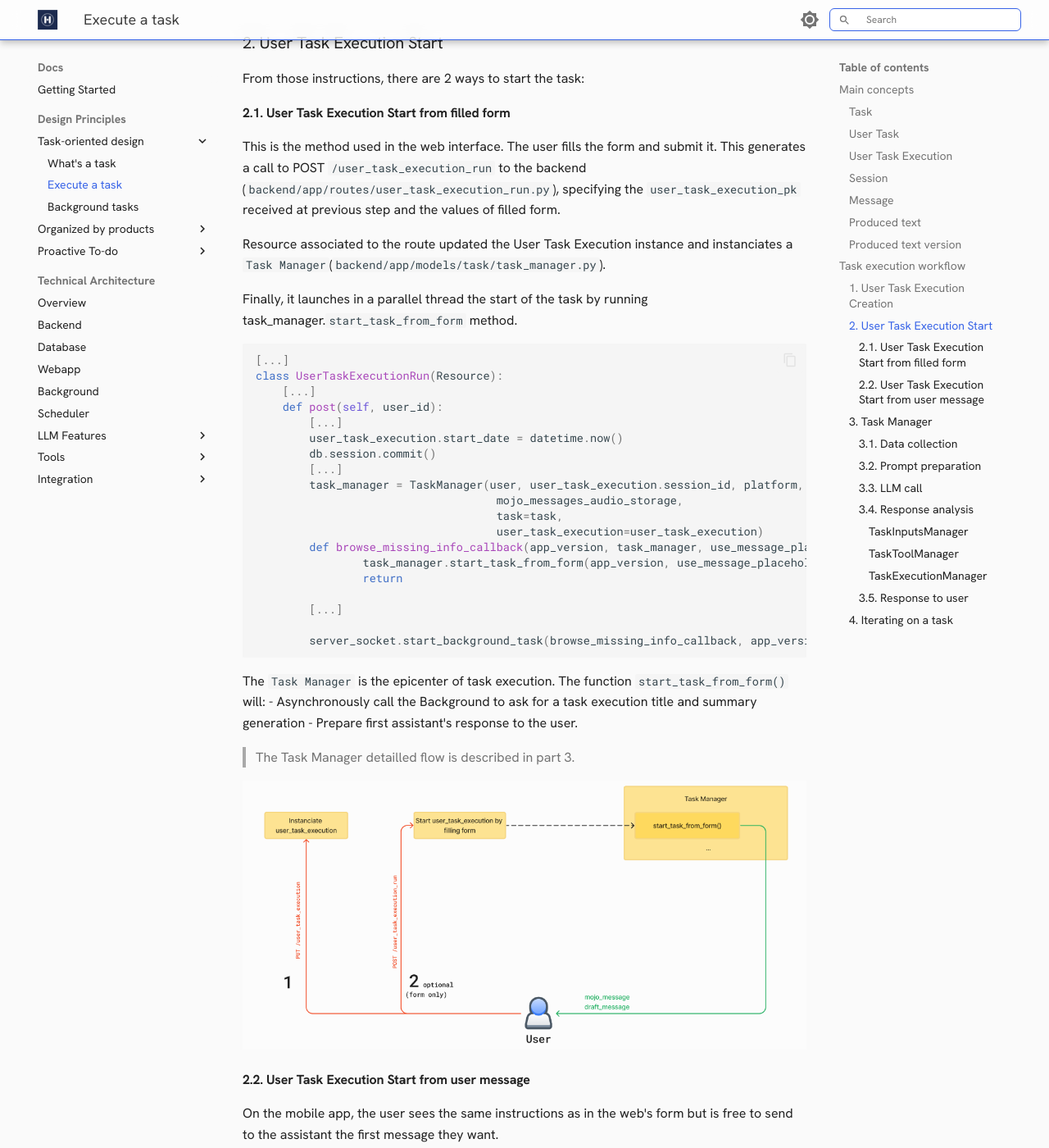
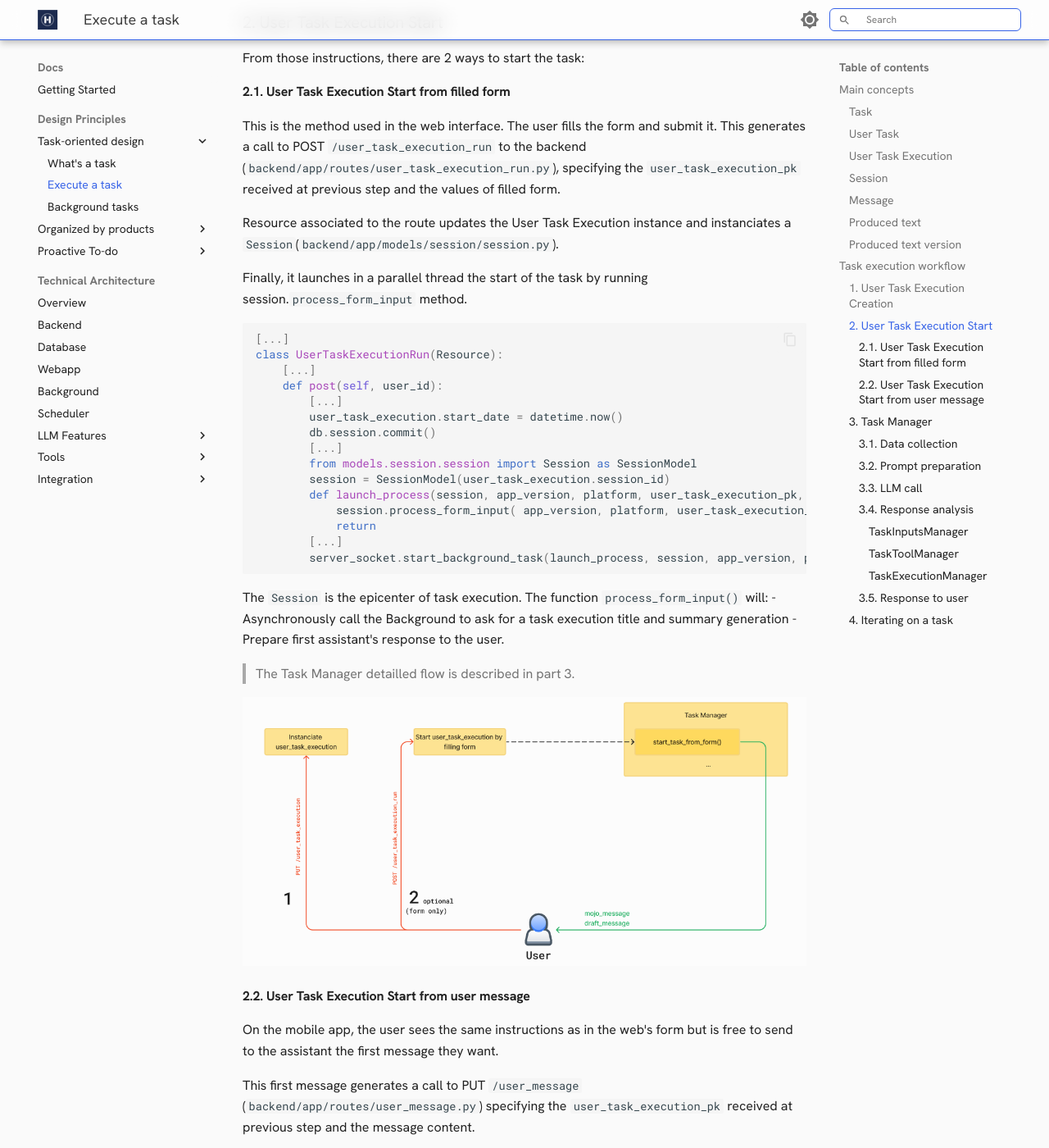
Before and after one commit to hoomano/mojodex, an MkDocs documentation site: the page built from docs/design-principles/tasks/execute_task.md, in a window 1280 px wide and 1400 px high, scrolled down 3854 px. Shown: the whole window at 82% size. Built offline with MkDocs 1.6.1 and Material for MkDocs 9.7.7, drawn with Linux system fonts in a browser that asks for light colours; some of the changed text lies outside the part shown.

Commit message:
execute task

````diff
--- a/docs/design-principles/tasks/execute_task.md
+++ b/docs/design-principles/tasks/execute_task.md
@@ -20,8 +20,8 @@ The task execution process involves several concepts matching database tables.
 #### Session
 - A `session` represents an interaction between the user and the assistant. It captures the messages exchanged between the user and the assistant, as well as the state of the conversation at any given time. A `user_task_execution` always needs a `session` for the user and its assistant to co-work on the task.
 
-> Note: With existing interface, a `user_task_execution` has 1 `session` and a `session` has 1 `user_task_execution`. This is a 1-1 relationship.
-> This being said, the architecture is prepared for 1 `session` to have multiple `user_task_execution` in the future, for example using a more general chat with routing to specific tasks.
+> Note: With existing interface, a `user_task_execution` has 1 `session`.
+> 1 `session` can have multiple `user_task_execution`, for example using a more general chat with routing to specific tasks.
 
 #### Message
 - A `message` represents a single message exchanged between the user and the assistant within a session. It captures the content of the message, sender, timestamp of the message, and other relevant metadata depeding on the type of message. In the database, a `json` field is used to store the content of the message, allowing high flexibility regarding stored data.
@@ -82,9 +82,9 @@ From those instructions, there are 2 ways to start the task:
 #### 2.1. User Task Execution Start from filled form
 This is the method used in the web interface. The user fills the form and submit it. This generates a call to POST `/user_task_execution_run` to the backend (`backend/app/routes/user_task_execution_run.py`), specifying the `user_task_execution_pk` received at previous step and the values of filled form.
 
-Resource associated to the route updated the User Task Execution instance and instanciates a `Task Manager`(`backend/app/models/task/task_manager.py`).
+Resource associated to the route updates the User Task Execution instance and instanciates a `Session`(`backend/app/models/session/session.py`).
 
-Finally, it launches in a parallel thread the start of the task by running task_manager.`start_task_from_form` method.
+Finally, it launches in a parallel thread the start of the task by running session.`process_form_input` method.
 
 ```python
 [...]
@@ -95,20 +95,16 @@ class UserTaskExecutionRun(Resource):
         user_task_execution.start_date = datetime.now()
         db.session.commit()
         [...]
-        task_manager = TaskManager(user, user_task_execution.session_id, platform, voice_generator,
-                                    mojo_messages_audio_storage,
-                                    task=task,
-                                    user_task_execution=user_task_execution)
-        def browse_missing_info_callback(app_version, task_manager, use_message_placeholder, use_draft_placeholder, tag_proper_nouns):
-                task_manager.start_task_from_form(app_version, use_message_placeholder=use_message_placeholder, use_draft_placeholder=use_draft_placeholder, tag_proper_nouns=tag_proper_nouns)
-                return
-
+        from models.session.session import Session as SessionModel
+        session = SessionModel(user_task_execution.session_id)
+        def launch_process(session, app_version, platform, user_task_execution_pk, use_message_placeholder, use_draft_placeholder):
+            session.process_form_input( app_version, platform, user_task_execution_pk, use_message_placeholder=use_message_placeholder, use_draft_placeholder=use_draft_placeholder)
+            return
         [...]
-
-        server_socket.start_background_task(browse_missing_info_callback, app_version, task_manager, use_message_placeholder, use_draft_placeholder, platform=="mobile")
+        server_socket.start_background_task(launch_process, session, app_version, platform, user_task_execution_pk, use_message_placeholder, use_draft_placeholder)
 ```
 
-The `Task Manager` is the epicenter of task execution. The function `start_task_from_form()` will:
+The `Session` is the epicenter of task execution. The function `process_form_input()` will:
 - Asynchronously call the Background to ask for a task execution title and summary generation
 - Prepare first assistant's response to the user.
 
````
